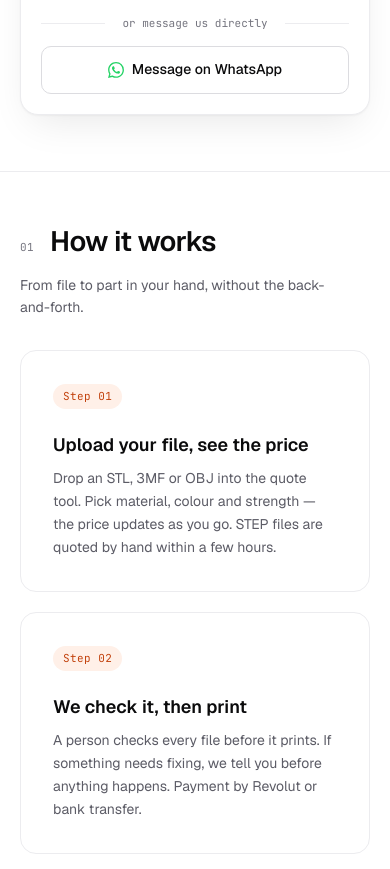
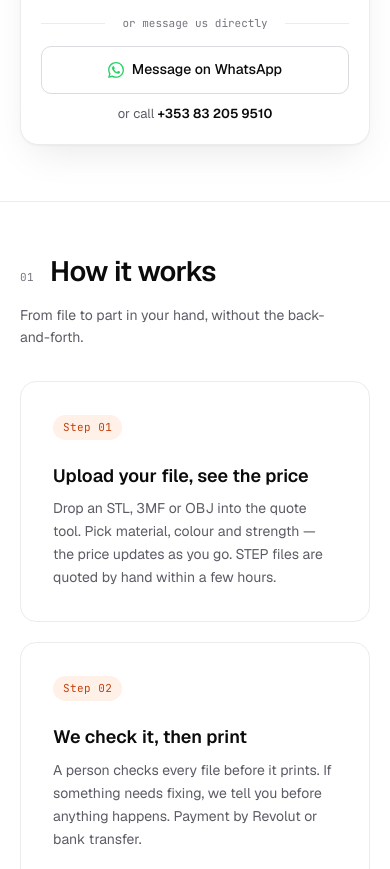
Before and after one commit to joaofsant/3dplease-site, a plain HTML site: page index.html in a window 390 px wide. Shown: the part 1248-2117 px from the top of the page. Drawn offline with nearby package versions, Linux system fonts and the light colour scheme.

Commit message:
Show phone number +353 83 205 9510 on the site
Visible, clickable phone number next to the WhatsApp button, in the FAQ and in the footer. Google Ads needs it on the site to verify the call asset.

Co-Authored-By: Claude Opus 5.5 <noreply@anthropic.com>
Claude-Session: https://claude.ai/code/session_018jPSg3NusAbYf8LS6bjxkj

```diff
--- a/index.html
+++ b/index.html
@@ -456,6 +456,8 @@ nav {
   border-radius: 10px;
 }
 .btn-whatsapp:hover { background: var(--surface); border-color: var(--ink); }
+.call-line { text-align: center; font-size: 13px; color: var(--muted); margin-top: 10px; }
+.call-line a { color: var(--ink); font-weight: 600; text-decoration: none; white-space: nowrap; }
 
 .success-state { text-align: center; padding: 40px 8px 8px; }
 .success-icon {
@@ -920,6 +922,7 @@ footer { background: var(--surface); padding: 56px 64px 32px; border-top: 1px so
           <svg width="16" height="16" viewBox="0 0 24 24" fill="#25D366" aria-hidden="true" focusable="false"><path d="M17.472 14.382c-.297-.149-1.758-.867-2.03-.967-.273-.099-.471-.148-.67.15-.197.297-.767.966-.94 1.164-.173.199-.347.223-.644.075-.297-.15-1.255-.463-2.39-1.475-.883-.788-1.48-1.761-1.653-2.059-.173-.297-.018-.458.13-.606.134-.133.298-.347.446-.52.149-.174.198-.298.298-.497.099-.198.05-.371-.025-.52-.075-.149-.669-1.612-.916-2.207-.242-.579-.487-.5-.669-.51-.173-.008-.371-.01-.57-.01-.198 0-.52.074-.792.372-.272.297-1.04 1.016-1.04 2.479 0 1.462 1.065 2.875 1.213 3.074.149.198 2.096 3.2 5.077 4.487.709.306 1.262.489 1.694.625.712.227 1.36.195 1.871.118.571-.085 1.758-.719 2.006-1.413.248-.694.248-1.289.173-1.413-.074-.124-.272-.198-.57-.347m-5.421 7.403h-.004a9.87 9.87 0 01-5.031-1.378l-.361-.214-3.741.982.998-3.648-.235-.374a9.86 9.86 0 01-1.51-5.26c.001-5.45 4.436-9.884 9.888-9.884 2.64 0 5.122 1.03 6.988 2.898a9.825 9.825 0 012.893 6.994c-.003 5.45-4.437 9.884-9.885 9.884m8.413-18.297A11.815 11.815 0 0012.05 0C5.495 0 .16 5.335.157 11.892c0 2.096.547 4.142 1.588 5.945L.057 24l6.305-1.654a11.882 11.882 0 005.683 1.448h.005c6.554 0 11.89-5.335 11.893-11.893a11.821 11.821 0 00-3.48-8.413z"/></svg>
           Message on WhatsApp
         </a>
+        <p class="call-line">or call <a href="tel:+353832059510">+353 83 205 9510</a></p>
       </div>
 
       <div class="success-state" id="successState" hidden>
@@ -1117,7 +1120,7 @@ footer { background: var(--surface); padding: 56px 64px 32px; border-top: 1px so
       <span class="section-num">06</span>
       <h2 class="section-label">Questions</h2>
     </div>
-    <p class="section-sub">Anything else? <a href="https://wa.me/353832059510" target="_blank" rel="noopener" style="color:var(--ink)">Ask on WhatsApp</a>.</p>
+    <p class="section-sub">Anything else? <a href="https://wa.me/353832059510" target="_blank" rel="noopener" style="color:var(--ink)">Ask on WhatsApp</a> or call <a href="tel:+353832059510" style="color:var(--ink);white-space:nowrap">+353 83 205 9510</a>.</p>
   </div>
   <div class="faq">
     <details>
@@ -1164,6 +1167,7 @@ footer { background: var(--surface); padding: 56px 64px 32px; border-top: 1px so
       <ul class="footer-links">
         <li><a href="#order">Instant quote</a></li>
         <li><a href="https://wa.me/353832059510" target="_blank" rel="noopener">WhatsApp</a></li>
+        <li><a href="tel:+353832059510">+353 83 205 9510</a></li>
         <li><a href="mailto:hello@3dplease.ie">hello@3dplease.ie</a></li>
         <li><a href="https://g.page/r/CYiCOIpLPXshEAE/review" target="_blank" rel="noopener">Leave us a review</a></li>
       </ul>
@@ -1181,7 +1185,7 @@ footer { background: var(--surface); padding: 56px 64px 32px; border-top: 1px so
   </div>
   <div class="footer-bottom">
     <span class="footer-copy">© 2026 3D Please — Cork, Ireland</span>
-    <span class="footer-copy">hello@3dplease.ie</span>
+    <span class="footer-copy">+353 83 205 9510 · hello@3dplease.ie</span>
   </div>
 </footer>
 
```
